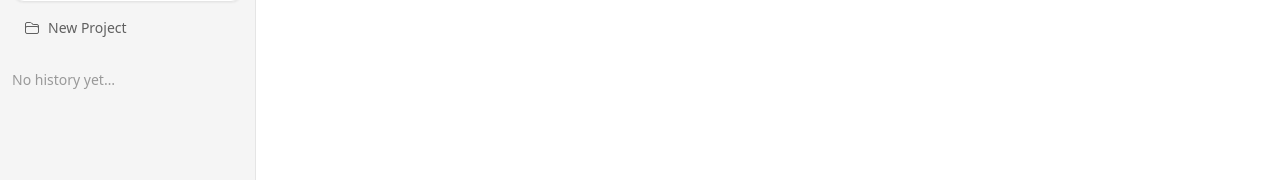
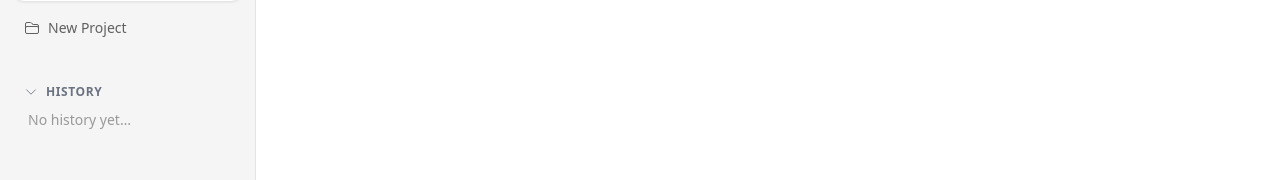
Before and after one commit to leczy642/DebugFlow, a Next.js app in the folder frontend/: page / in a window 1280 px wide. Shown: the part 125-305 px from the top of the page. Built offline with nearby package versions, Linux system fonts and the light colour scheme; no server answers; sample sign-in values are in the browser's storage.

Commit message:
update: added the "HISTORY" toggle header below the "PROJECTS" section

```diff
--- a/frontend/components/layout/Sidebar.tsx
+++ b/frontend/components/layout/Sidebar.tsx
@@ -109,6 +109,8 @@ export default function Sidebar() {
 
   // Track expanded state of project folders
   const [expandedProjects, setExpandedProjects] = useState<Set<string>>(new Set());
+  const [projectsListExpanded, setProjectsListExpanded] = useState(true);
+  const [historyListExpanded, setHistoryListExpanded] = useState(true);
 
   const toggleProject = (projectId: string) => {
     const newExpanded = new Set(expandedProjects);
@@ -454,8 +456,25 @@ export default function Sidebar() {
         {sidebarOpen && (
           <div className="flex-1 overflow-y-auto px-3 py-2">
 
+            {/* PROJECTS HEADER / TOGGLE */}
+            {projects.length > 0 && (
+              <div className="mb-1">
+                <button
+                  onClick={() => setProjectsListExpanded(!projectsListExpanded)}
+                  className="w-full flex items-center gap-2 pl-3 py-1.5 text-xs font-semibold text-gray-500 uppercase tracking-wider hover:text-gray-700 transition-colors"
+                >
+                  {projectsListExpanded ? (
+                    <ChevronDownIcon className="w-3.5 h-3.5" />
+                  ) : (
+                    <ChevronRightIcon className="w-3.5 h-3.5" />
+                  )}
+                  <span>Projects</span>
+                </button>
+              </div>
+            )}
+
             {/* PROJECTS LIST */}
-            {projects.map(project => {
+            {projectsListExpanded && projects.map(project => {
               const projectSessions = sessionsInProjects.get(project.id) || [];
               const isExpanded = expandedProjects.has(project.id);
               const isHovered = hoveredProjectId === project.id;
@@ -469,14 +488,10 @@ export default function Sidebar() {
                 >
                   <button
                     onClick={() => toggleProject(project.id)}
-                    className="w-full flex items-center justify-between p-2 text-sm font-medium text-gray-700 hover:bg-gray-200 rounded-lg transition-colors group relative"
+                    className="w-full flex items-center justify-between pl-3 pr-2 py-2 text-sm font-medium text-gray-700 hover:bg-gray-200 rounded-lg transition-colors group relative"
                   >
                     <div className="flex items-center gap-2 min-w-0 flex-1">
-                      {isExpanded ? (
-                        <ChevronDownIcon className="w-4 h-4 text-gray-400 group-hover:text-gray-600" />
-                      ) : (
-                        <ChevronRightIcon className="w-4 h-4 text-gray-400 group-hover:text-gray-600" />
-                      )}
+                      {/* Removed individual chevron */}
                       <FolderIcon className="w-4 h-4 text-gray-500" />
                       <span className="truncate">{project.name}</span>
                       <span className="text-xs text-gray-400 ml-1">({projectSessions.length})</span>
@@ -504,13 +519,30 @@ export default function Sidebar() {
               );
             })}
 
-            {/* UNASSIGNED SESSIONS */}
-            <div className="mt-2">
-              {sessions.length === 0 && (
-                <p className="text-[#999] text-sm">No history yet…</p>
-              )}
-              {unassignedSessions.map((session) => renderSessionItem(session))}
+            {/* HISTORY HEADER / TOGGLE */}
+            <div className="mt-4 mb-1">
+              <button
+                onClick={() => setHistoryListExpanded(!historyListExpanded)}
+                className="w-full flex items-center gap-2 pl-3 py-1.5 text-xs font-semibold text-gray-500 uppercase tracking-wider hover:text-gray-700 transition-colors"
+              >
+                {historyListExpanded ? (
+                  <ChevronDownIcon className="w-3.5 h-3.5" />
+                ) : (
+                  <ChevronRightIcon className="w-3.5 h-3.5" />
+                )}
+                <span>History</span>
+              </button>
             </div>
+
+            {/* UNASSIGNED SESSIONS LIST */}
+            {historyListExpanded && (
+              <div className="mt-1">
+                {sessions.length === 0 && (
+                  <p className="text-[#999] text-sm pl-4">No history yet…</p>
+                )}
+                {unassignedSessions.map((session) => renderSessionItem(session))}
+              </div>
+            )}
           </div>
         )}
 
```
